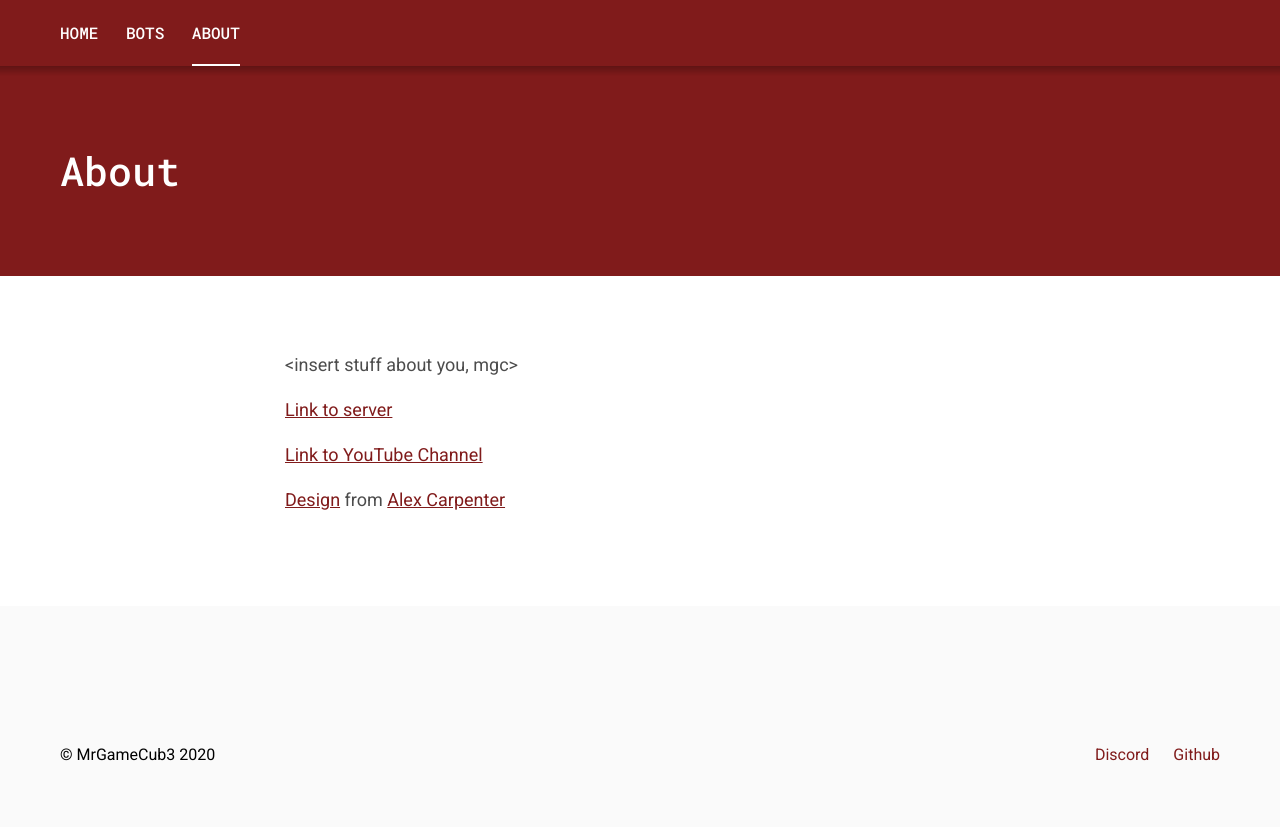
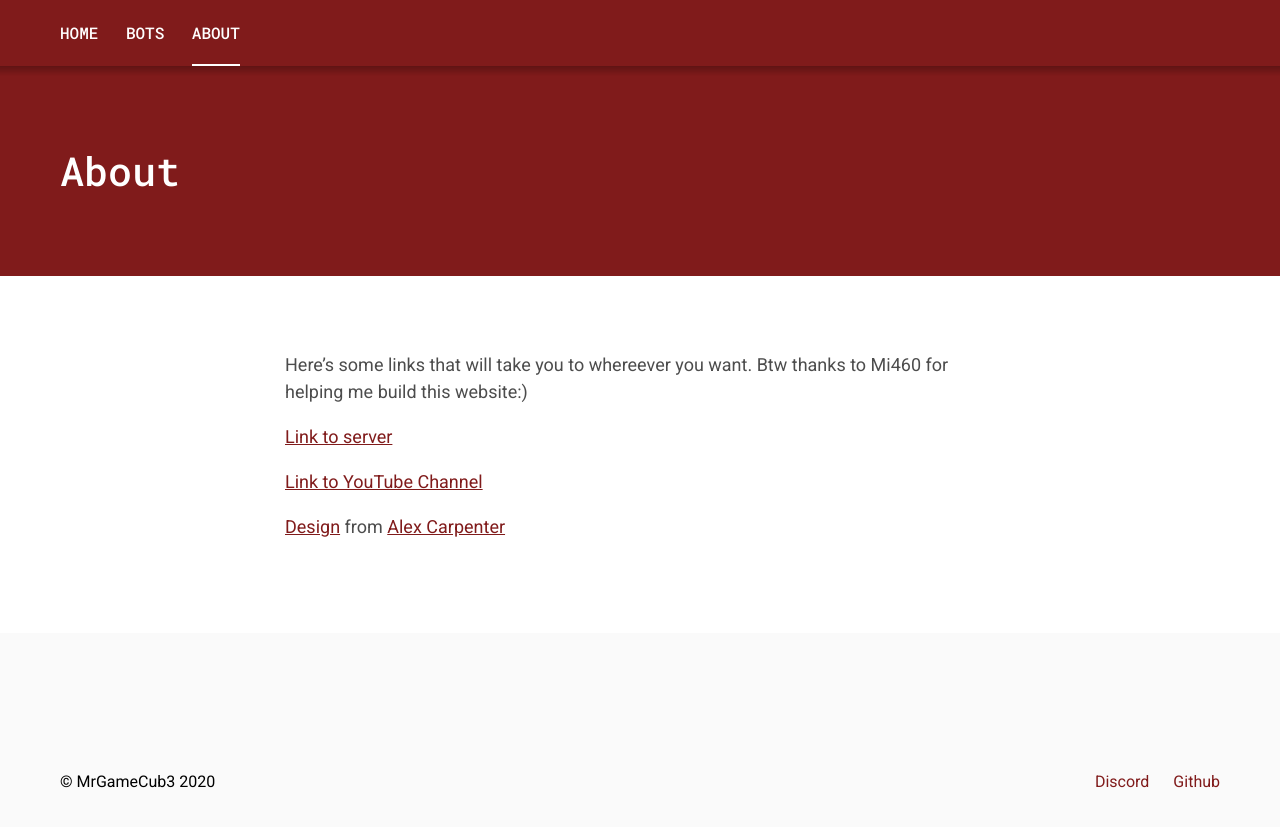
Before and after one commit to mrgamecub3/mrgamecub3.github.io, a Jekyll site: the page built from _pages/about.markdown, in a window 1280 px wide and 933 px high. Shown: the top 827 px of the window. Built offline with Jekyll 4.4.1, drawn with Linux system fonts in a browser that asks for light colours.

Commit message:
Update about.markdown

```diff
--- a/_pages/about.markdown
+++ b/_pages/about.markdown
@@ -3,7 +3,7 @@ layout: page
 title: About
 permalink: /about/
 ---
-<insert stuff about you, mgc>
+Here's some links that will take you to whereever you want. Btw thanks to Mi460 for helping me build this website:)
 
 
 
```
